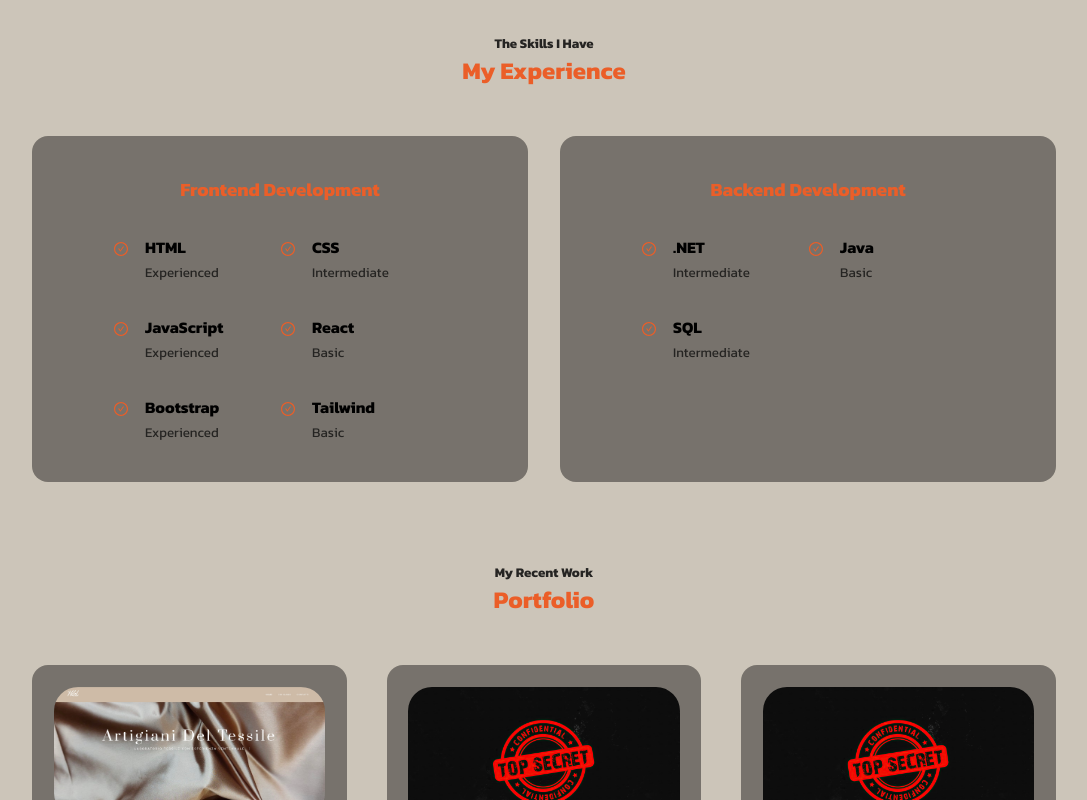
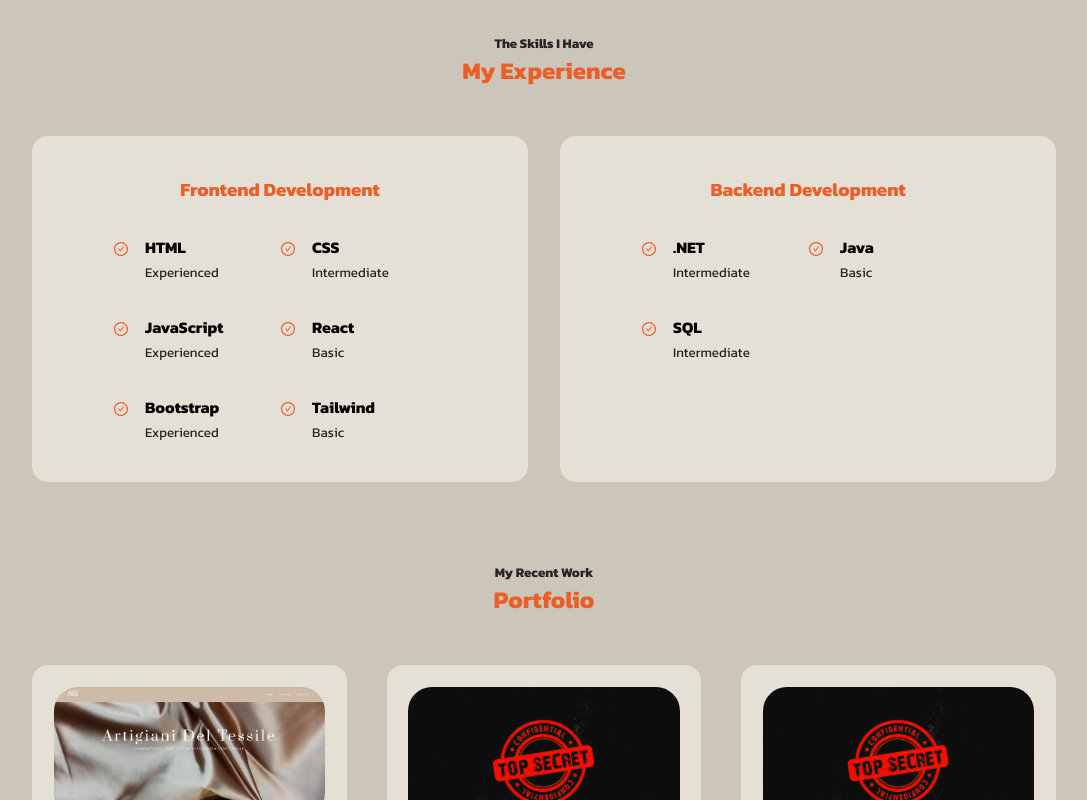
Before and after one commit to traso03/robertotrasatti.com, a React (Create React App) app: page / in a window 1280 px wide. Shown: the part 760-1560 px from the top of the page, without its empty margins (96-1183 px from the left). Built offline with nearby package versions, Linux system fonts and the light colour scheme.

Commit message:
Change --color-bg-variant

```diff
--- a/src/index.css
+++ b/src/index.css
@@ -13,7 +13,7 @@
 :root {
   --color-header: #fffcf2;
   --color-bg: #ccc5b9;
-  --color-bg-variant: rgb(64, 61, 57, 0.6);
+  --color-bg-variant: rgba(255, 252, 242, 0.5);
 
   --color-primary: #eb5e28;
   --color-primary-variant: rgb(235, 94, 40, 0.8);
```
